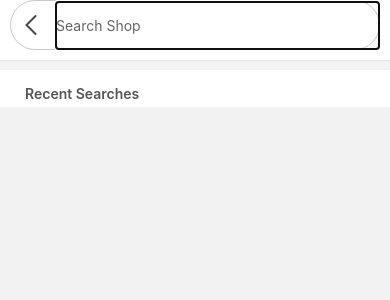
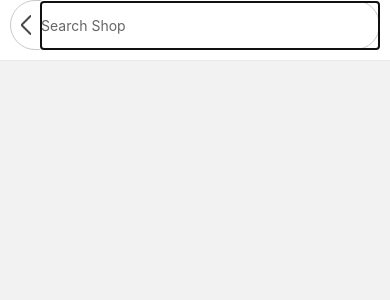
Before and after one commit to malithjkmt/VytalMerc, a React Native app: screen /SearchScreen in a window 390 px wide. Shown: the top 300 px of the page. Built offline with nearby package versions, Linux system fonts and the light colour scheme.

Commit message:
Finetune UI

```diff
--- a/src/components/ResultCard.tsx
+++ b/src/components/ResultCard.tsx
@@ -74,10 +74,8 @@ export const ResultCard: FC<ResultCardProps> = ({
 
         <ScrollView horizontal showsHorizontalScrollIndicator={false} style={styles.cuisinesRow}>
           {cuisines.map(i => (
-            <View style={styles.cuisineTag}>
-              <Text key={i} style={styles.cuisinesText}>
-                {i}
-              </Text>
+            <View key={i} style={styles.cuisineTag}>
+              <Text style={styles.cuisinesText}>{i}</Text>
             </View>
           ))}
         </ScrollView>
--- a/src/components/SearchInputBox.tsx
+++ b/src/components/SearchInputBox.tsx
@@ -34,7 +34,7 @@ export const SearchInputBox: FC<SearchInputBoxProps> = ({
 
   return (
     <View style={commonStyles.searchBox}>
-      <TouchableOpacity style={styles.closeButton} onPress={navigation.goBack}>
+      <TouchableOpacity style={styles.backButton} onPress={navigation.goBack}>
         <Image style={styles.backIcon} source={Icons.backIcon} />
       </TouchableOpacity>
       <TextInput
@@ -66,7 +66,6 @@ const styles = StyleSheet.create({
     flex: 1,
     height: 50,
     flexDirection: 'row',
-    alignItems: 'center',
     borderWidth: 1,
     borderColor: '#c9c9c9',
     borderRadius: 30,
@@ -77,11 +76,9 @@ const styles = StyleSheet.create({
     paddingRight: 15,
     paddingLeft: 0,
   },
-  closeButton: {
-    justifyContent: 'center',
-    alignItems: 'center',
+  backButton: {
     paddingLeft: 10,
-    paddingRight: 15,
+    paddingRight: 10,
   },
   clearTextButton: {
     height: '100%',
@@ -90,7 +87,7 @@ const styles = StyleSheet.create({
     paddingHorizontal: 15,
   },
   backIcon: {
-    width: 20,
+    width: 10,
     height: 20,
     tintColor: '#444',
   },
--- a/src/screens/ResultsScreen/ResultsScreen.tsx
+++ b/src/screens/ResultsScreen/ResultsScreen.tsx
@@ -62,7 +62,7 @@ const styles = StyleSheet.create({
     flex: 1,
   },
   searchBoxText: {
-    paddingLeft: 45,
+    paddingLeft: 30,
   },
   emptyListMessage: {
     textAlign: 'center',
--- a/src/screens/SearchScreen/SearchScreen.tsx
+++ b/src/screens/SearchScreen/SearchScreen.tsx
@@ -77,14 +77,18 @@ const SearchScreen = ({ navigation }: SearchScreenProps) => {
 
       {errorMessage ? (
         <Text style={styles.errorMessageText}>{errorMessage}</Text>
-      ) : (
+      ) : searchHistory.length > 0 ? (
         <ScrollView style={styles.scrollView} contentContainerStyle={styles.scrollContainer}>
           <Text style={styles.sectionTitle}>Recent Searches</Text>
           {searchHistory.map(query => (
-            <HistoryItem label={query.addressText} onPress={() => onSelectRecentSearch(query)} />
+            <HistoryItem
+              key={query.addressQuery}
+              label={query.addressText}
+              onPress={() => onSelectRecentSearch(query)}
+            />
           ))}
         </ScrollView>
-      )}
+      ) : null}
     </View>
   );
 };
@@ -100,6 +104,7 @@ const styles = StyleSheet.create({
   scrollContainer: {
     marginBottom: 50,
     backgroundColor: 'white',
+    paddingBottom: 20,
   },
   sectionTitle: {
     marginLeft: 25,
```
